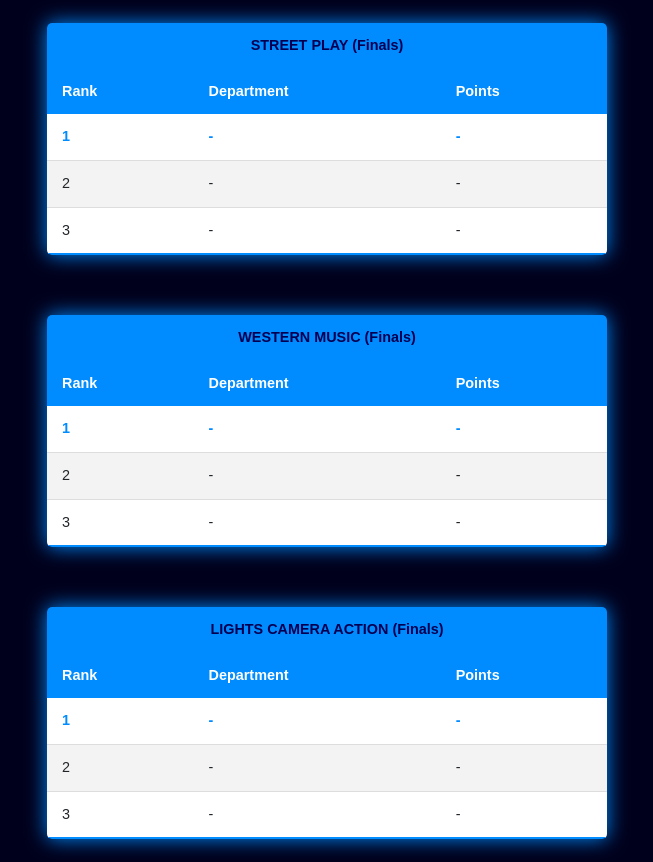
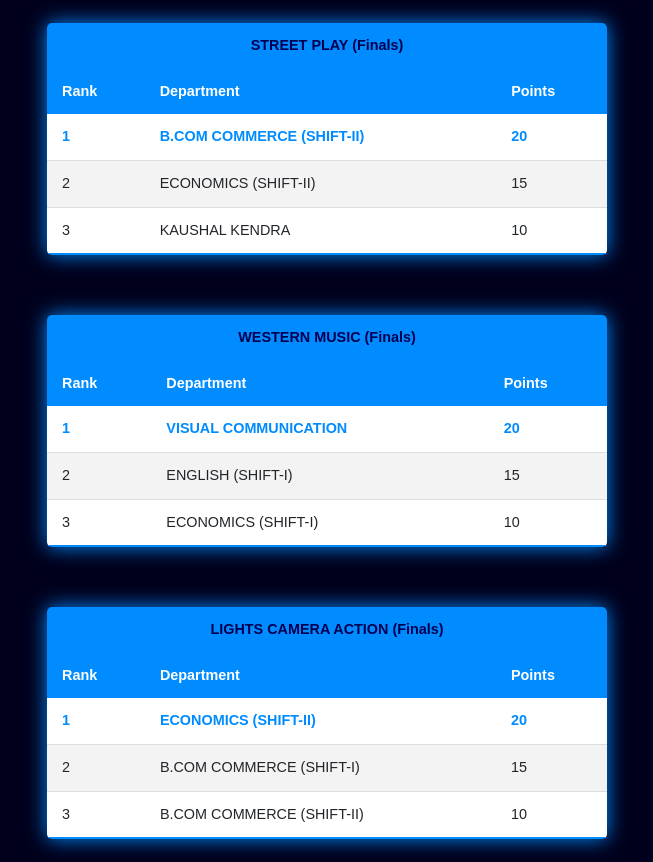
Before and after one commit to SharmelRayen/Leaderboard, a plain HTML site: page public/mainStage.html in a window 1280 px wide. Shown: the part 1303-2165 px from the top of the page, without its empty margins (313-966 px from the left). Drawn offline with nearby package versions, Linux system fonts and the light colour scheme.

Commit message:
main stage scroes updated

```diff
--- a/public/mainStage.html
+++ b/public/mainStage.html
@@ -182,19 +182,19 @@
                 <tbody>
                     <TR class="active-row">
                         <TD>1</TD>
-                        <TD>-</TD>
-                        <TD>-</TD>
+                        <TD>B.COM COMMERCE (SHIFT-II)</TD>
+                        <TD>20</TD>
                     </TR>
                     <tr>
                         <td>2</td>
-                        <td>-</td>
-                        <td>-</td>
+                        <td>ECONOMICS (SHIFT-II)</td>
+                        <td>15</td>
                     </tr>
 
                     <tr>
                         <td>3</td>
-                        <td>-</td>
-                        <td>-</td>
+                        <td>KAUSHAL KENDRA</td>
+                        <td>10</td>
                     </tr>
 
                 </tbody>
@@ -217,19 +217,19 @@
                 <tbody>
                     <TR class="active-row">
                         <TD>1</TD>
-                        <TD>-</TD>
-                        <TD>-</TD>
+                        <TD>VISUAL COMMUNICATION</TD>
+                        <TD>20</TD>
                     </TR>
                     <tr>
                         <td>2</td>
-                        <td>-</td>
-                        <td>-</td>
+                        <td>ENGLISH (SHIFT-I)</td>
+                        <td>15</td>
                     </tr>
 
                     <tr>
                         <td>3</td>
-                        <td>-</td>
-                        <td>-</td>
+                        <td>ECONOMICS (SHIFT-I)</td>
+                        <td>10</td>
                     </tr>
 
 
@@ -253,19 +253,19 @@
                 <tbody>
                     <TR class="active-row">
                         <TD>1</TD>
-                        <TD>-</TD>
-                        <TD>-</TD>
+                        <TD>ECONOMICS (SHIFT-II)</TD>
+                        <TD>20</TD>
                     </TR>
                     <tr>
                         <td>2</td>
-                        <td>-</td>
-                        <td>-</td>
+                        <td>B.COM COMMERCE (SHIFT-I)</td>
+                        <td>15</td>
                     </tr>
 
                     <tr>
                         <td>3</td>
-                        <td>-</td>
-                        <td>-</td>
+                        <td>B.COM COMMERCE (SHIFT-II)</td>
+                        <td>10</td>
                     </tr>
 
 
```
Also changed, not shown: public/index.html (+28 -18 lines).
